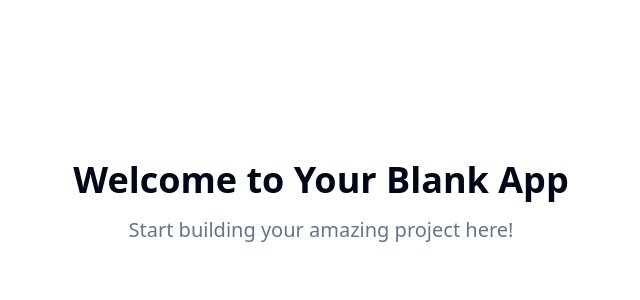
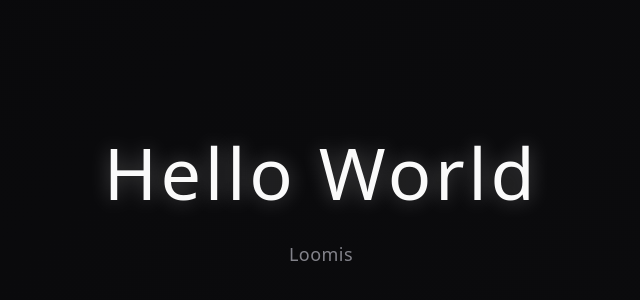
Before and after one commit to Mathteus/loomis-minmal-dev, a React (Vite) app: page / in a window 1280 px wide. Shown: the part 198-498 px from the top of the page, without its empty margins (319-959 px from the left). Built offline with nearby package versions, Linux system fonts and the light colour scheme.

Commit message:
Create Loomis project

```diff
--- a/index.html
+++ b/index.html
@@ -3,12 +3,12 @@
   <head>
     <meta charset="UTF-8" />
     <meta name="viewport" content="width=device-width, initial-scale=1.0" />
-    <title>loomis-hello-world-minimal</title>
-    <meta name="description" content="Lovable Generated Project" />
-    <meta name="author" content="Lovable" />
+    <title>Loomis</title>
+    <meta name="description" content="Loomis - A Simple Hello World" />
+    <meta name="author" content="Loomis" />
 
-    <meta property="og:title" content="loomis-hello-world-minimal" />
-    <meta property="og:description" content="Lovable Generated Project" />
+    <meta property="og:title" content="Loomis" />
+    <meta property="og:description" content="Loomis - A Simple Hello World" />
     <meta property="og:type" content="website" />
     <meta property="og:image" content="https://lovable.dev/opengraph-image-p98pqg.png" />
 
--- a/src/index.css
+++ b/src/index.css
@@ -8,35 +8,40 @@ All colors MUST be HSL.
 
 @layer base {
   :root {
-    --background: 0 0% 100%;
-    --foreground: 222.2 84% 4.9%;
+    --background: 240 10% 3.9%;
+    --foreground: 0 0% 98%;
 
-    --card: 0 0% 100%;
-    --card-foreground: 222.2 84% 4.9%;
+    --card: 240 10% 3.9%;
+    --card-foreground: 0 0% 98%;
 
-    --popover: 0 0% 100%;
-    --popover-foreground: 222.2 84% 4.9%;
+    --popover: 240 10% 3.9%;
+    --popover-foreground: 0 0% 98%;
 
-    --primary: 222.2 47.4% 11.2%;
-    --primary-foreground: 210 40% 98%;
+    --primary: 0 0% 98%;
+    --primary-foreground: 240 5.9% 10%;
 
-    --secondary: 210 40% 96.1%;
-    --secondary-foreground: 222.2 47.4% 11.2%;
+    --secondary: 240 3.7% 15.9%;
+    --secondary-foreground: 0 0% 98%;
 
-    --muted: 210 40% 96.1%;
-    --muted-foreground: 215.4 16.3% 46.9%;
+    --muted: 240 3.7% 15.9%;
+    --muted-foreground: 240 5% 64.9%;
 
-    --accent: 210 40% 96.1%;
-    --accent-foreground: 222.2 47.4% 11.2%;
+    --accent: 240 3.7% 15.9%;
+    --accent-foreground: 0 0% 98%;
 
-    --destructive: 0 84.2% 60.2%;
-    --destructive-foreground: 210 40% 98%;
+    --destructive: 0 62.8% 30.6%;
+    --destructive-foreground: 0 0% 98%;
 
-    --border: 214.3 31.8% 91.4%;
-    --input: 214.3 31.8% 91.4%;
-    --ring: 222.2 84% 4.9%;
+    --border: 240 3.7% 15.9%;
+    --input: 240 3.7% 15.9%;
+    --ring: 240 4.9% 83.9%;
 
     --radius: 0.5rem;
+
+    /* Custom design tokens for Loomis */
+    --gradient-bg: linear-gradient(135deg, hsl(240 10% 3.9%) 0%, hsl(240 8% 5%) 100%);
+    --text-glow: 0 0 20px hsl(0 0% 98% / 0.3);
+    --transition-smooth: all 0.6s cubic-bezier(0.4, 0, 0.2, 1);
 
     --sidebar-background: 0 0% 98%;
 
--- a/src/pages/Index.tsx
+++ b/src/pages/Index.tsx
@@ -1,13 +1,20 @@
-// Update this page (the content is just a fallback if you fail to update the page)
-
 const Index = () => {
   return (
-    <div className="min-h-screen flex items-center justify-center bg-background">
-      <div className="text-center">
-        <h1 className="text-4xl font-bold mb-4">Welcome to Your Blank App</h1>
-        <p className="text-xl text-muted-foreground">Start building your amazing project here!</p>
+    <main className="min-h-screen flex items-center justify-center"
+          style={{ background: 'var(--gradient-bg)' }}>
+      <div className="text-center animate-fade-in">
+        <h1 className="text-7xl font-light tracking-wider text-foreground mb-8 transition-all duration-700 hover:scale-105"
+            style={{
+              textShadow: 'var(--text-glow)',
+              fontFamily: 'system-ui, -apple-system, sans-serif'
+            }}>
+          Hello World
+        </h1>
+        <p className="text-lg text-muted-foreground tracking-wide opacity-80 font-light">
+          Loomis
+        </p>
       </div>
-    </div>
+    </main>
   );
 };
 
--- a/tailwind.config.ts
+++ b/tailwind.config.ts
@@ -84,11 +84,22 @@ export default {
 					to: {
 						height: '0'
 					}
+				},
+				'fade-in': {
+					from: {
+						opacity: '0',
+						transform: 'translateY(20px)'
+					},
+					to: {
+						opacity: '1',
+						transform: 'translateY(0)'
+					}
 				}
 			},
 			animation: {
 				'accordion-down': 'accordion-down 0.2s ease-out',
-				'accordion-up': 'accordion-up 0.2s ease-out'
+				'accordion-up': 'accordion-up 0.2s ease-out',
+				'fade-in': 'fade-in 1.2s ease-out'
 			}
 		}
 	},
```
